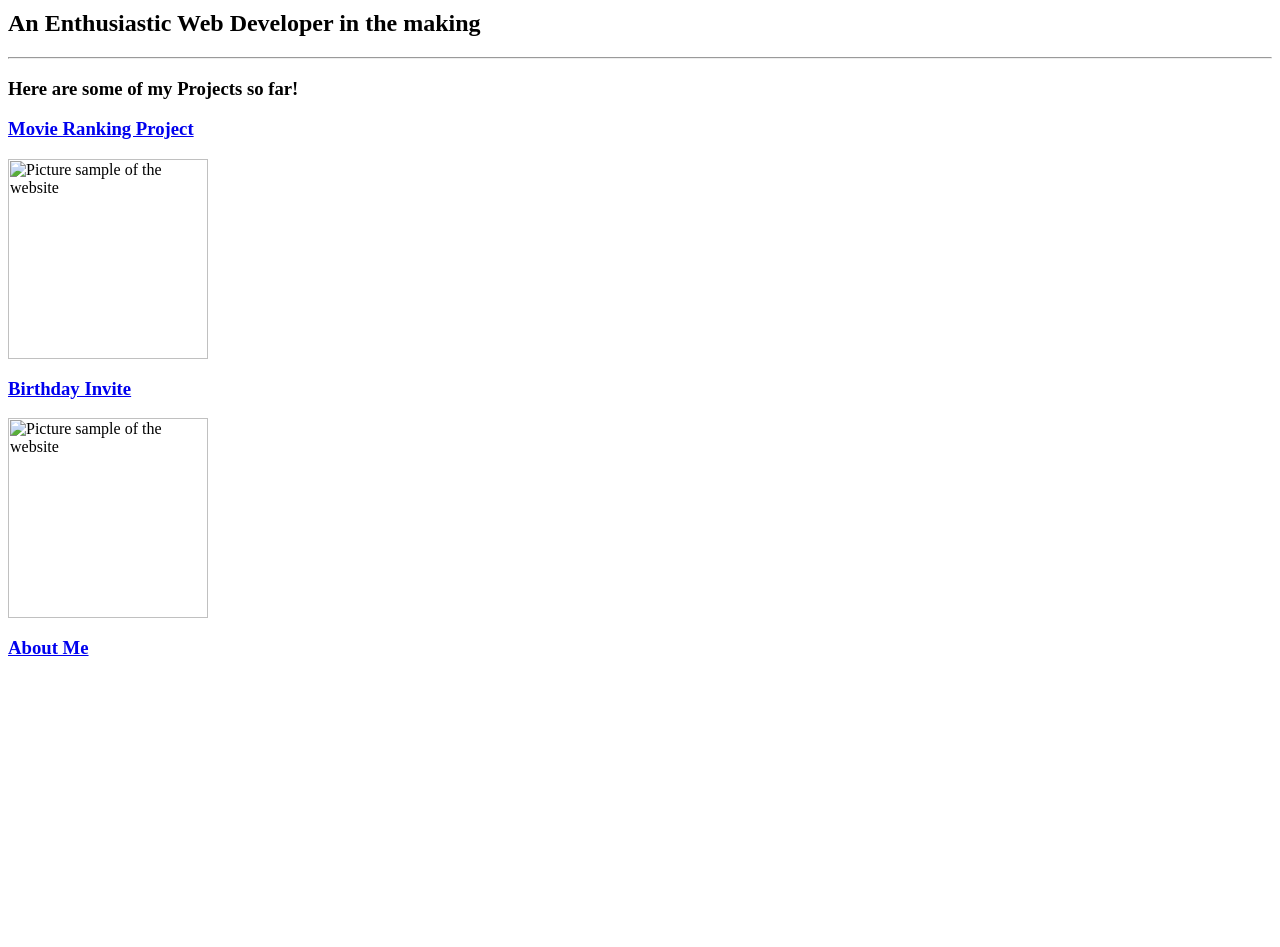
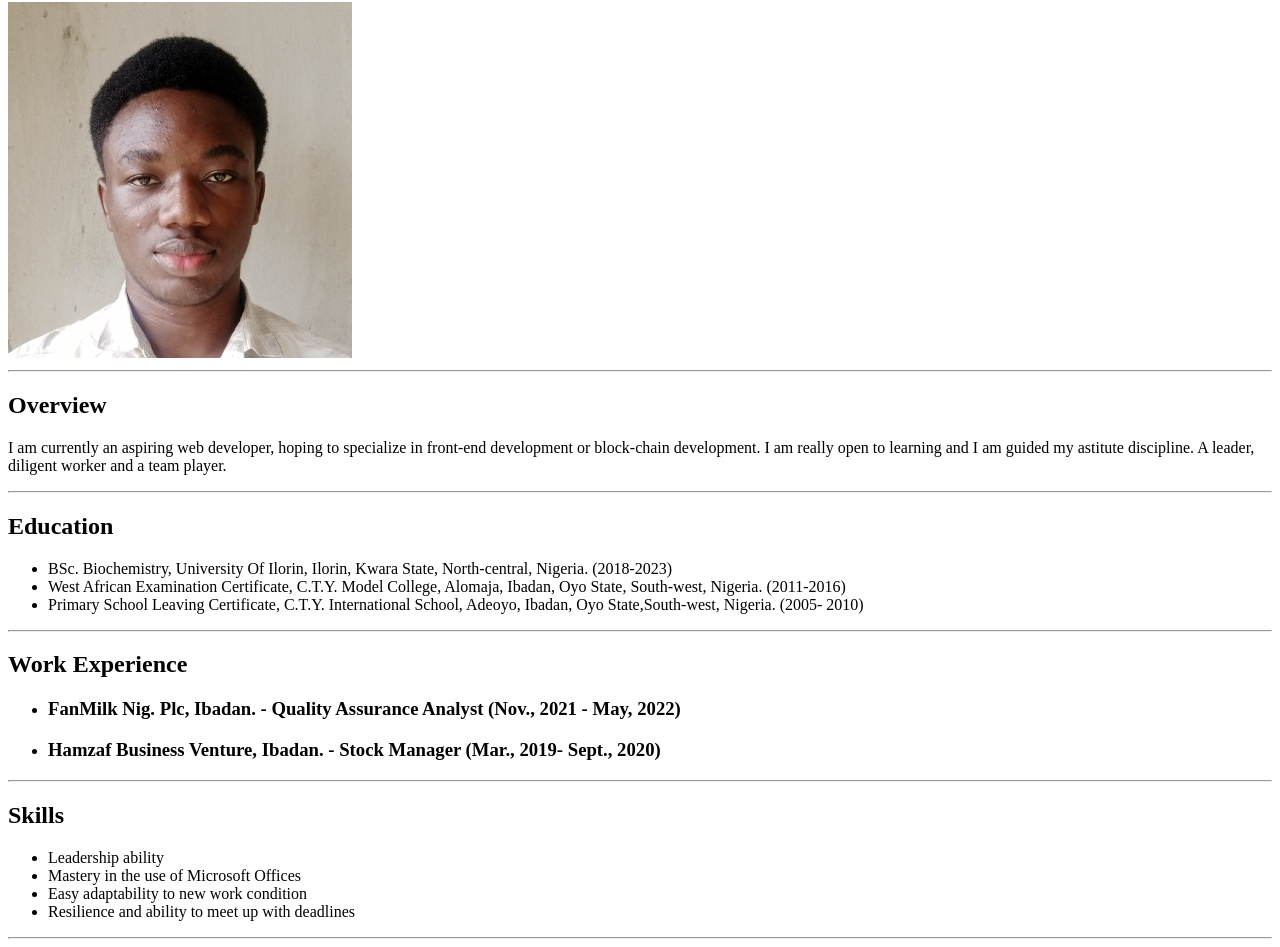
Before and after one commit to hafizrafiu/html-portfolio, a plain HTML site: page index.html in a window 1280 px wide. Shown: the part 96-1043 px from the top of the page. Before the commit the page ends 800 px from the top, so only its background shows below. Drawn offline with Linux system fonts and the light colour scheme.

Commit message:
Add files via upload

```diff
--- a/index.html
+++ b/index.html
@@ -1,47 +1,47 @@
-<!-- TODO 1: Create the HTML Boilerplate -->
-<
-
-<!-- TODO 2: Add Your previous projects' HTML into the public folder -->
-
-<!-- TODO 3: Take screenshots of your project previews and add the images to the images folder -->
-
-<!-- TODO 4: Add titles/subtitles etc. -->
-
-<!-- TODO 5: Add a link to the project pages -->
-
-<!-- TODO 6: Add images to show the project previews
-HINT for TODO 6: You can use the height attribute set to 200 to make the image smaller:
-https://developer.mozilla.org/en-US/docs/Web/HTML/Element/img#attr-height -->
-
-<!-- TODO 7: Add the Contact Me and About Me page links -->
-
-
 <!DOCTYPE HTML>
 <html lang="en">
-    <head>
-        <meta charset="UTF-8">
-        <title>ABDUL-HAFIZ'S PORTFOLIO</title>
-    </head>
+
+<head>
+    <meta charset="UTF-8">
+    <title>ABDUL-HAFIZ'S RESUME</title>
+</head>
 
 <body>
-    <h1>Rafiu Abdul-Hafiz</h1>
-    <h2>An Enthusiastic Web Developer in the making</h2>
-<hr>
-<h3>Here are some of my Projects so far!</h3>
-<h3><a href="./public/movie-ranking.html">Movie Ranking Project</a></h3>
+    <h1>RAFIU ABDUL-HAFIZ</h1> </br>
+    <img src="./My headshot (1).jpg" style="width:20; height:20;" alt="A headshot of Abdul-Hafiz">
+    <hr/>
+    <h2>Overview</h2>
+    <p>I am currently an aspiring web developer, hoping to specialize in front-end development or block-chain development.
+        I am really open to learning and I am guided my astitute discipline. A leader, diligent worker and a team player.
+    </p>
+    <hr>
 
-<img src="../4.3 HTML Porfolio Project/assets/images/film rating.PNG" style="height: 200; width: 200;" alt="Picture sample of the website">
+    <h2>Education</h2>
+        <ul>
+            <li>BSc. Biochemistry, University Of Ilorin, Ilorin, Kwara State, North-central, Nigeria. (2018-2023)</li>
+            <li>West African Examination Certificate, C.T.Y. Model College, Alomaja, Ibadan, Oyo State, South-west, Nigeria. (2011-2016)</li>
+            <li>Primary School Leaving Certificate, C.T.Y. International School, Adeoyo, Ibadan, Oyo State,South-west, Nigeria. (2005- 2010)</li>
+        </ul>
+    <hr>
 
-<h3><a href="./public/birthday-invite.html">Birthday Invite</a></h3>
-<img src="../4.3 HTML Porfolio Project/assets/images/bday invite.PNG" style="height: 200; width: 200;" alt="Picture sample of the website"><br/>
-<h3><a href="../4.1 Webpages/public/about.html"> About Me</a></h3>
+    <h2>Work Experience</h2>
+        <ul>
+            <li><h3>FanMilk Nig. Plc, Ibadan. - Quality Assurance Analyst (Nov., 2021 - May, 2022) </h3></li>
+
+            <li><h3>Hamzaf Business Venture, Ibadan. - Stock Manager (Mar., 2019- Sept., 2020)</h3></li>
+        </ul>
+    <hr>
+
+    <h2>Skills</h2>
+    <ul>
+        <li>Leadership ability</li>
+        <li>Mastery in the use of Microsoft Offices</li>
+        <li>Easy adaptability to new work condition</li>
+        <li>Resilience and ability to meet up with deadlines</li>
+
+    </ul>
+    <hr>
+
 
 
 </body>
-
-
-
-
-
-
-</html>
```
Also changed, not shown: My headshot (1).jpg (added).
